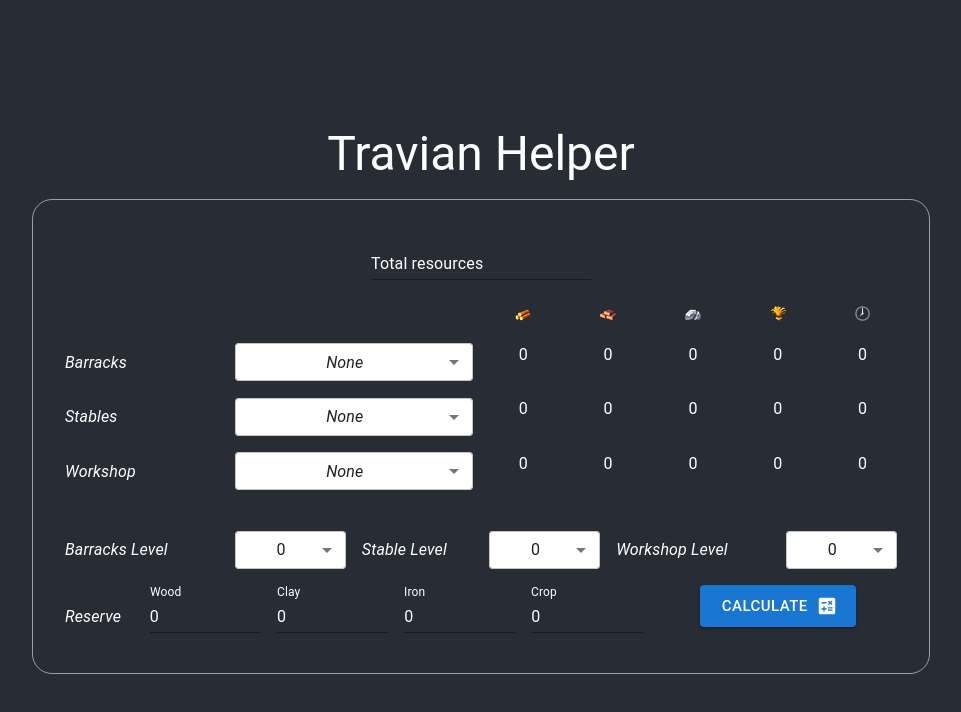
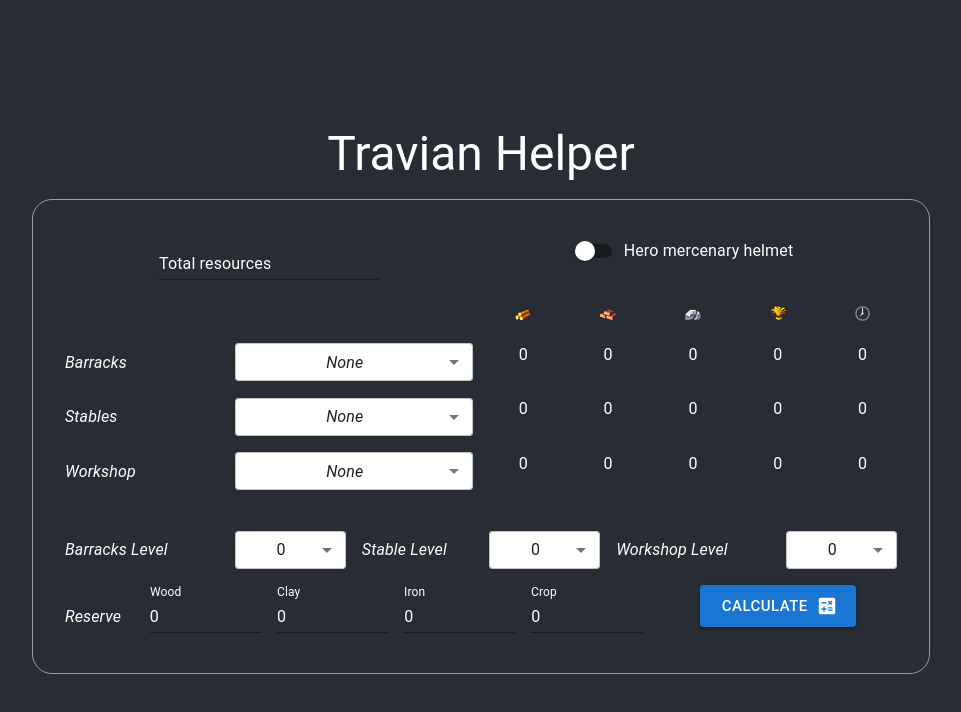
Before and after one commit to leneti/travian-helper, a React (Create React App) app: page / in a window 1280 px wide. Shown: the top 712 px of the page, without its empty margins (159-1120 px from the left). Built offline with nearby package versions, Linux system fonts and the light colour scheme.

Commit message:
Added the hero mercenray helmet switch

```diff
--- a/public/index.html
+++ b/public/index.html
@@ -24,7 +24,7 @@
       work correctly both with client-side routing and a non-root public URL.
       Learn how to configure a non-root public URL by running `npm run build`.
     -->
-    <title>React App</title>
+    <title>Travian Helper</title>
   </head>
   <body>
     <noscript>You need to enable JavaScript to run this app.</noscript>
--- a/src/App.js
+++ b/src/App.js
@@ -8,6 +8,8 @@
   MenuItem,
   TextField,
   Button,
+  Switch,
+  FormControlLabel,
 } from "@mui/material";
 import { Calculate } from "@mui/icons-material";
 import { useTheme } from "@mui/material/styles";
@@ -37,6 +39,8 @@
     setSelectedTroop(Romans.find((t) => t.name === troopName));
     setShowCalc(false);
   };
+
+  const [heroHelmet, setHeroHelmet] = useState(false);
 
   const theme = useTheme();
   const isSmall = useMediaQuery(theme.breakpoints.down("sm"));
@@ -107,7 +111,7 @@
     </>
   );
 
-  const ResourceCells = ({ selectedValueState, buildingLevel }) => (
+  const ResourceCells = ({ selectedValueState, buildingLevel, type }) => (
     <>
       <Grid item xs={2}>
         <Typography variant="body1">
@@ -133,7 +137,8 @@
         <Typography variant="body1">
           {Math.ceil(
             TrainingLength[buildingLevel] *
-              (selectedValueState?.training_duration ?? 0)
+              (selectedValueState?.training_duration ?? 0) *
+              (type === "inf" && heroHelmet ? 0.9 : 1)
           )}
         </Typography>
       </Grid>
@@ -213,7 +218,8 @@
         cost: selectedTroop?.cost?.total ?? Infinity,
         time: Math.ceil(
           TrainingLength[barracksLevel] *
-            (selectedTroop?.training_duration ?? 0)
+            (selectedTroop?.training_duration ?? 0) *
+            (heroHelmet ? 0.9 : 1)
         ),
         res: selectedTroop?.cost,
       },
@@ -338,7 +344,7 @@
               columns={{ xs: 10, md: 20 }}
               width={"65vw"}
             >
-              <Grid item xs={20}>
+              <Grid item xs={10}>
                 <Box component="form" noValidate autoComplete="off">
                   <TextField
                     label="Total resources"
@@ -362,6 +368,21 @@
                 </Box>
               </Grid>
 
+              <Grid item xs={10}>
+                <Box component="form" noValidate autoComplete="off">
+                  <FormControlLabel
+                    control={
+                      <Switch
+                        onChange={(event) =>
+                          setHeroHelmet(event.target.checked)
+                        }
+                      />
+                    }
+                    label="Hero mercenary helmet"
+                  />
+                </Box>
+              </Grid>
+
               {/**********************************************************************************/}
 
               {!isSmall && <HeaderCells />}
@@ -378,6 +399,7 @@
               <ResourceCells
                 selectedValueState={selectedTroop}
                 buildingLevel={barracksLevel}
+                type="inf"
               />
               <LabelCell label="Stables" />
               <SelectionCell
@@ -389,6 +411,7 @@
               <ResourceCells
                 selectedValueState={selectedCavalry}
                 buildingLevel={stableLevel}
+                type="cav"
               />
               <LabelCell label="Workshop" />
               <SelectionCell
@@ -400,6 +423,7 @@
               <ResourceCells
                 selectedValueState={selectedSiege}
                 buildingLevel={workshopLevel}
+                type="siege"
               />
 
               {/**********************************************************************************/}
```
